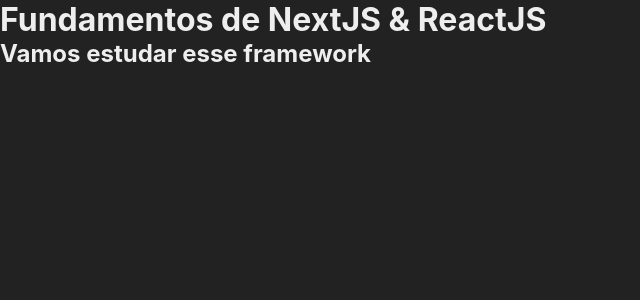
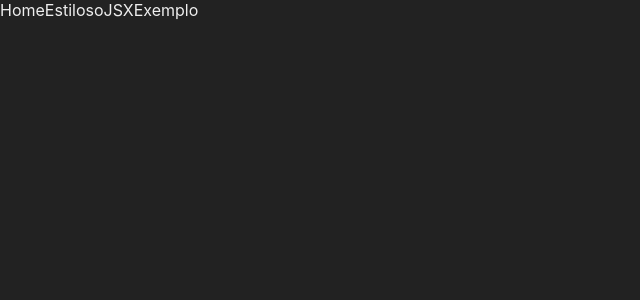
Before and after one commit to MunrraMT/nextjs-reactjs-cod3rcursos, a Next.js app in the folder masterclass1/: page / in a window 1280 px wide. Shown: the top 300 px of the page, without its empty margins (0-640 px from the left). Built offline with nearby package versions, Linux system fonts and the light colour scheme.

Commit message:
Navegaçao entre Componentes

```diff
--- /dev/null
+++ b/masterclass1/src/pages/NavBar.jsx
@@ -0,0 +1,12 @@
+import Link from 'next/link';
+
+const NavBar = () => (
+  <nav>
+    <Link href="/">Home</Link>
+    <Link href="/estiloso">Estiloso</Link>
+    <Link href="/jsx">JSX</Link>
+    <Link href="/exemplo">Exemplo</Link>
+  </nav>
+);
+
+export default NavBar;
--- a/masterclass1/src/pages/estiloso.jsx
+++ b/masterclass1/src/pages/estiloso.jsx
@@ -1,7 +1,9 @@
 import styles from '../styles/Estiloso.module.css';
+import NavBar from './NavBar';
 
 const Estiloso = () => (
   <div className={styles.vermelho}>
+    <NavBar />
     <h1>Estilo usando CSS Módulos</h1>
   </div>
 );
--- a/masterclass1/src/pages/exemplo.jsx
+++ b/masterclass1/src/pages/exemplo.jsx
@@ -1,7 +1,9 @@
 import Cabecalho from '../components/Cabecalho';
+import NavBar from './NavBar';
 
 const Exemplo = () => (
   <>
+    <NavBar />
     <Cabecalho titulo="Fundamentos de Nextjs & ReactJS" />
     <Cabecalho titulo="Aprenda NextJS na prática" />
     <h2>Exemplo</h2>
--- a/masterclass1/src/pages/index.jsx
+++ b/masterclass1/src/pages/index.jsx
@@ -1,7 +1,8 @@
+import NavBar from './NavBar';
+
 const Inicio = () => (
   <div>
-    <h1>Fundamentos de NextJS & ReactJS</h1>
-    <h2>Vamos estudar esse framework</h2>
+    <NavBar />
   </div>
 );
 
--- a/masterclass1/src/pages/jsx.jsx
+++ b/masterclass1/src/pages/jsx.jsx
@@ -1,3 +1,5 @@
+import NavBar from './NavBar';
+
 const Jsx = () => {
   const titulo = <h1>JSX é um conceito central</h1>;
 
@@ -8,6 +10,7 @@
 
   return (
     <main>
+      <NavBar />
       {titulo}
 
       <h2>{a * b}</h2>
```
